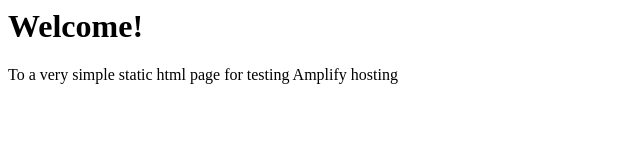
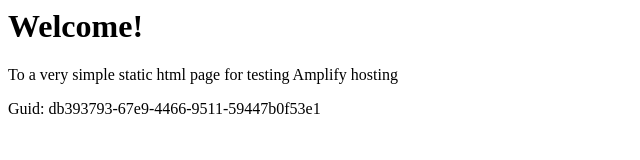
Before and after one commit to aws-aemilia-syd/Github-PR-Commit-Integration-Test-DoNotTouch-Gith-OKSLNVO2-v1-prod-ap-southeast-2, a website: page src/index.html in a window 1280 px wide. Shown: the whole page, without its empty margins (0-640 px from the left). Drawn offline with Linux system fonts and the light colour scheme.

Commit message:
commit from integ tests

```diff
--- a/src/index.html
+++ b/src/index.html
@@ -1,3 +1,5 @@
+
+
 <html lang="en">
 
 <head>
@@ -10,6 +12,6 @@
 <body>
     <h1>Welcome!</h1>
     <p>To a very simple static html page for testing Amplify hosting</p>
-</body>
+    <p>Guid: db393793-67e9-4466-9511-59447b0f53e1</p></body>
 
 </html>
```
